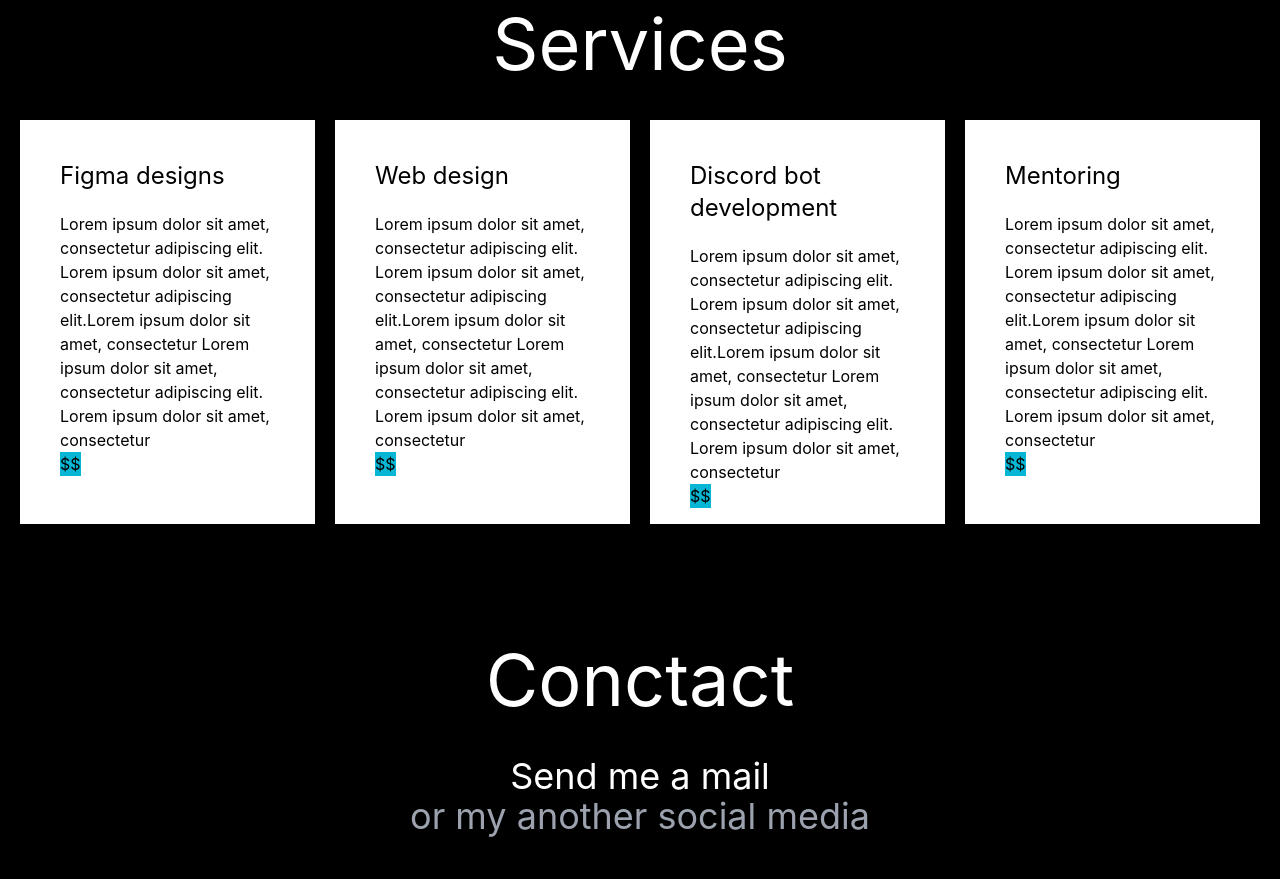
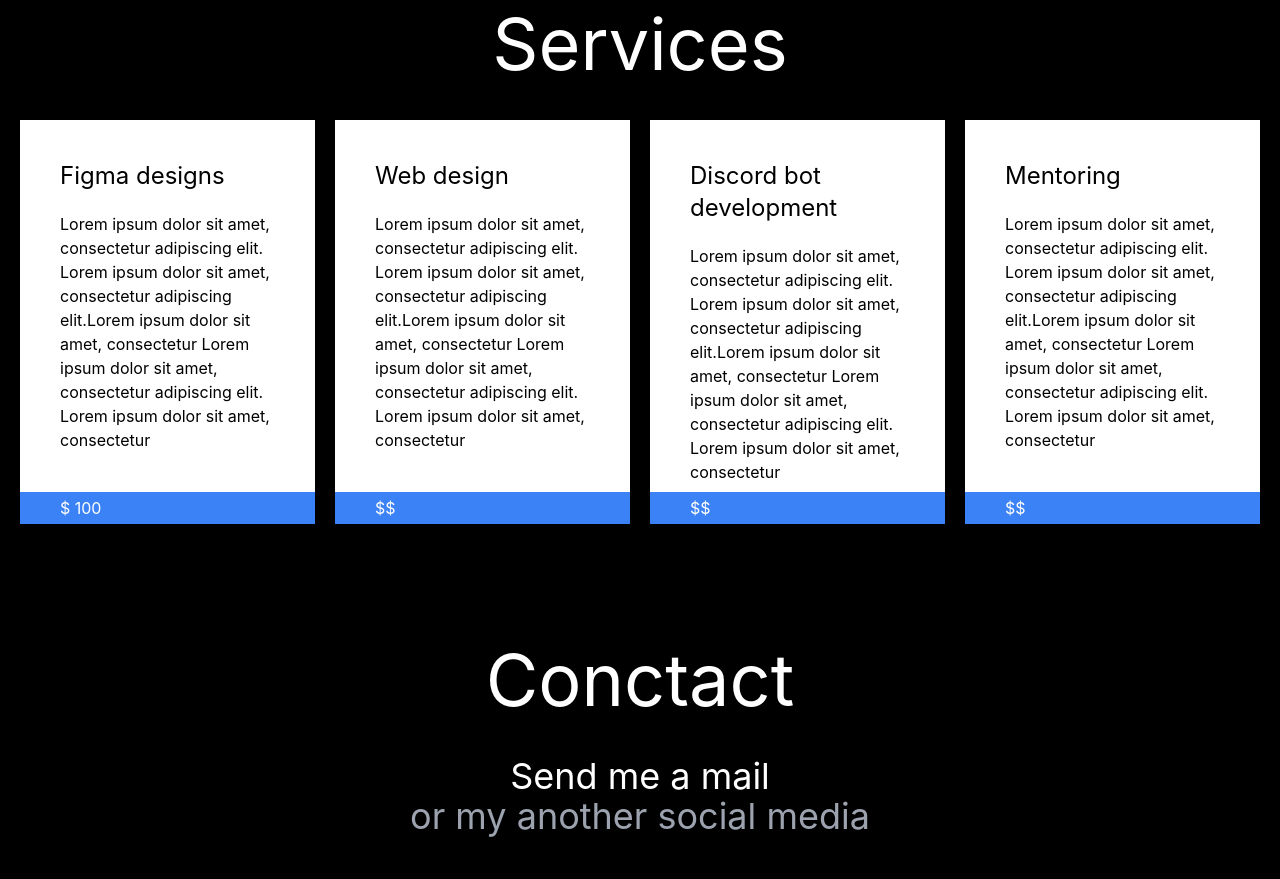
Before and after one commit to 1001-caleb/portafolioV2, a Next.js app: page / in a window 1280 px wide. Shown: the part 960-1839 px from the top of the page. Built offline with nearby package versions, Linux system fonts and the light colour scheme.

Commit message:
services cards finish

```diff
--- a/components/Services.tsx
+++ b/components/Services.tsx
@@ -6,7 +6,7 @@
             id: 1,
             title: 'Figma designs',
             desc: 'Lorem ipsum dolor sit amet, consectetur adipiscing elit. Lorem ipsum dolor sit amet, consectetur adipiscing elit.Lorem ipsum dolor sit amet, consectetur Lorem ipsum dolor sit amet, consectetur adipiscing elit. Lorem ipsum dolor sit amet, consectetur ',
-            price: '$$'
+            price: '$ 100'
         },
         {
             id: 2,
@@ -36,13 +36,20 @@
                 <h3 className='text-white text-4xl lg:text-7xl text-center mt-20 '>Services</h3>
                 <div className='flex flex-wrap lg:flex-nowrap gap-5 mt-10'>
                     {
-                        services.map(service =>{
-                            return(
-                                <div className='bg-white w-max h-70 p-10'>
-                                    <h3 className='text-2xl mb-5'>{service.title}</h3>
-                                    <p className=''>{service.desc}</p>
-                                    <p className='bg-cyan-500 absolute object-bottom'>{service.price}</p>
-                                </div>
+                        services.map(service => {
+                            return (
+                                <>
+                                    <div className='bg-white w-max h-50  relative'>
+                                        <div className="p-10">
+                                            <h3 className='text-2xl mb-5'>{service.title}</h3>
+                                            <p className=''>{service.desc}</p>
+                                        </div>
+
+                                        <p className='bg-blue-500 absolute w-full bottom-0 text-white px-10 py-1'>{service.price}</p>
+
+                                    </div>
+                                </>
+
                             )
                         })
                     }
```
